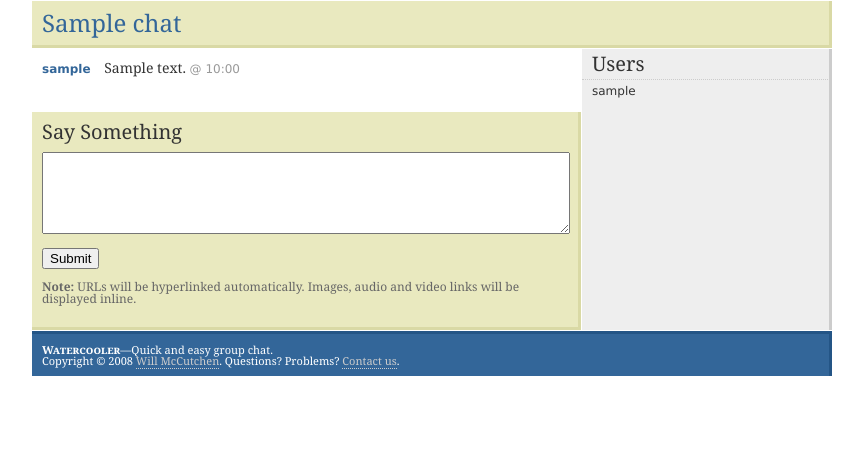
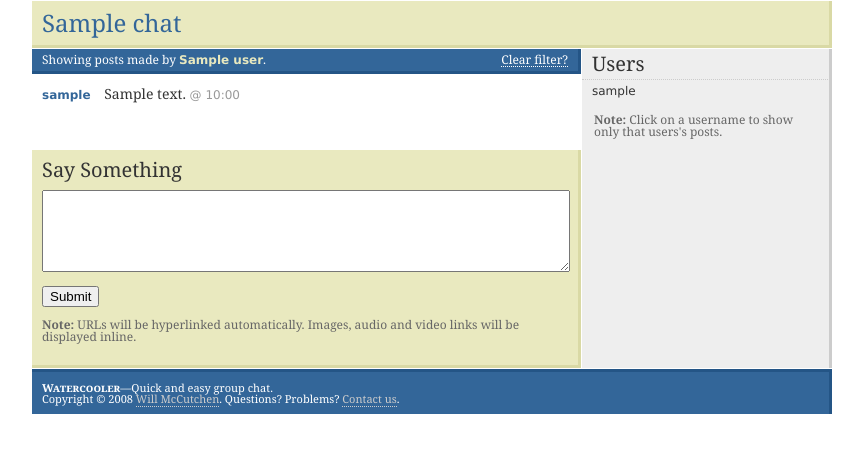
Before and after one commit to mccutchen/watercooler, a Django app: template templates/chat/chat.html in a window 1280 px wide. Shown: the part 88-541 px from the top of the page, without its empty margins (208-1071 px from the left). Run offline with Django 3.2, Linux system fonts and the light colour scheme; tables that the repository leaves empty hold one stand-in row (values such as "Sample post"); the template is opened without the code that fills it: values that come from a table or form of the project are taken from there, most other values are stand-ins (such as "Sample title", 1, 10 or a date in 2020); parts of the project's set-up code (start-up, migrations or seed data) failed here and were passed over.

Commit message:
Add the ability to filter chat's by username

```diff
--- a/media/watercooler.css
+++ b/media/watercooler.css
@@ -220,7 +220,7 @@ div#chat-container {
 
 div#chat {
     float: left;
-    width: 540px;
+    width: 549px;
     margin-bottom: 20px;
 }
 div#chat ol {
@@ -255,6 +255,28 @@ div#chat ol li.me .username {
     color: #900;
 }
 
+div#chat div#filters {
+    background-color: #369;
+    border: 3px solid #245586;
+    border-top: none; border-left: none;
+    padding: 5px 10px;
+    margin-bottom: 1px;
+    color: #fff;
+    font-size: 12px;
+    position: relative;
+}
+div#chat div#filters .criteria {
+    font-weight: bold;
+    color: #E9E9BF;
+    font-family: "Lucida Sans", Calibri, Verdana, sans-serif;
+}
+div#chat div#filters a {
+    color: #fff;
+    position: absolute;
+    top: 5px;
+    right: 10px;
+}
+
 
 div#users {
     width: 250px;
@@ -279,6 +301,15 @@ div#users li {
 div#users li.me {
     font-weight: bold;
     color: #900;
+}
+div#users li a {
+    color: inherit;
+    border: none;
+}
+div#users p {
+    font-size: 12px;
+    margin: 1em;
+    color: #666;
 }
 
 div#post {
--- a/templates/chat/chat.html
+++ b/templates/chat/chat.html
@@ -6,7 +6,18 @@
 
 {% block content %}
     <div id="chat-container">
+
         <div id="chat">
+
+            {% if filters %}
+                <div id="filters">
+                    {% if filters.user %}
+                        Showing posts made by <span class="criteria">{{ filters.user }}</span>.
+                        <a href=".">Clear filter?</a>
+                    {% endif %}
+                </div>
+            {% endif %}
+
             <ol>
                 {% for post in posts %}
                     <li{% ifequal post.user user %} class="me"{% endifequal %}>
@@ -23,10 +34,12 @@
             <ul id="active">
                 {% for chatuser in chat.users %}
                     <li{% ifequal chatuser user %} class="me"{% endifequal %}>
-                        {{ chatuser }}
+                        <a href="./?user={{ chatuser }}">{{ chatuser }}</a>
                     </li>
                 {% endfor %}
             </ul>
+            <p class="note"><strong>Note:</strong> Click on a username to
+            show only that users's posts.</p>
         </div>
 
         <div id="post">
```
Also changed, not shown: chat/views.py (+9 -0 lines).
